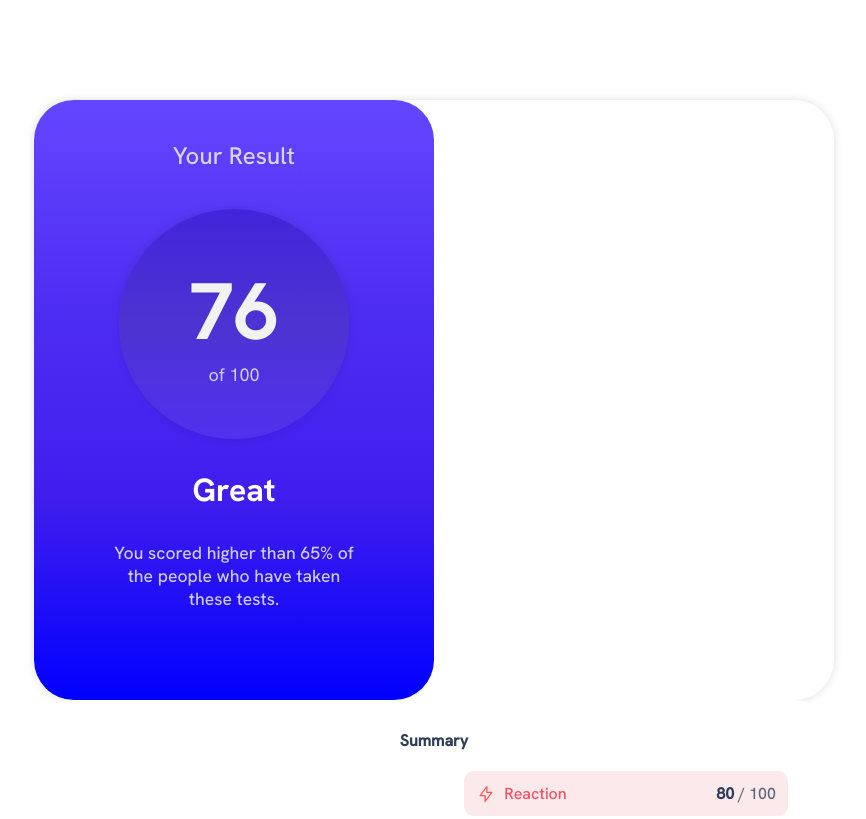
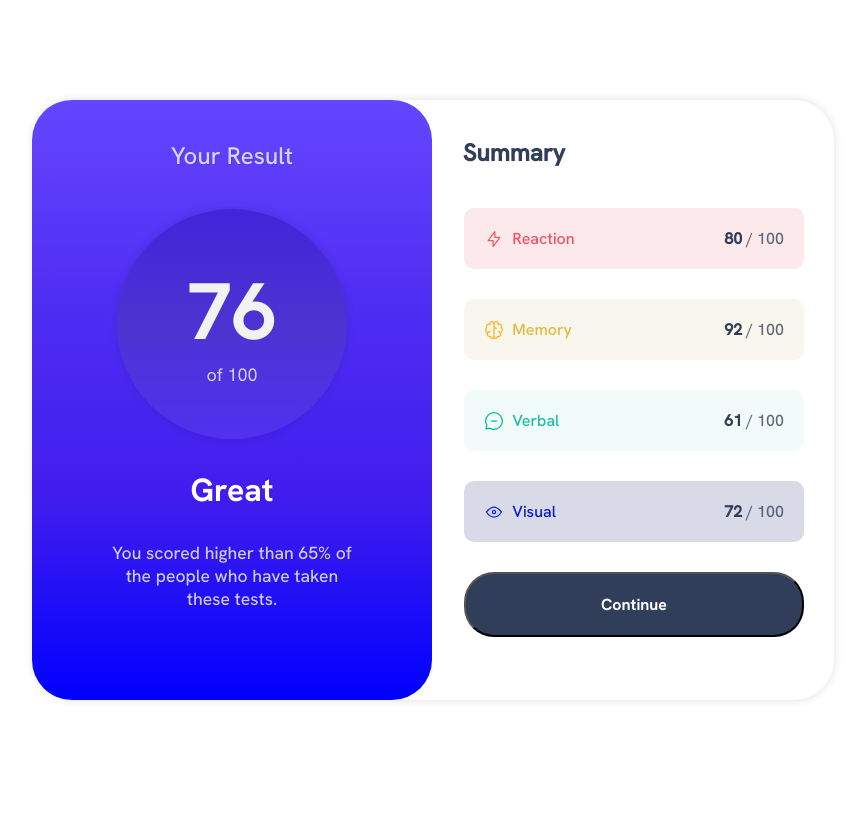
Before and after one commit to GideaoAlcantara/projeto_Componente_de_resumo_dos_resultados, a plain HTML site: page index.html in a window 1280 px wide. Shown: the top 819 px of the page, without its empty margins (206-1072 px from the left). Drawn offline with Linux system fonts and the light colour scheme.

Commit message:
concluido

```diff
--- a/estilos/active-states.css
+++ b/estilos/active-states.css
@@ -1,6 +1,10 @@
 @charset "UTF-8";
 
 @media screen and (min-width:760px) {
+
+    html,body{
+        box-sizing: border-box;
+    }
 
     section{
         display: inline;
@@ -11,6 +15,7 @@
     #div1{
         width: 400px;
         height: 600px;
+        margin: auto auto auto -2px;
 
     }
 
@@ -47,14 +52,21 @@
     }
 
 
-    #div2>{
-        width: 400px;
+    #div2{
+       width: 100%;
+       height: 100%;
+       /*border: 1px solid black;*/
+       margin: -608px 0px 0px 25px;
+       padding: 5px;
+       display: block;
+       background-color: transparent;
     }
 
     #div2>h1{
-        font-size: medium;
+        font-size: 1.5em;
+        padding: 40px 0px 20px 0px;
         text-align: center;
-        margin: 0px auto 100px auto;
+        margin: 0px -100px 0px 0px;
         color: var(--preto);
         margin-bottom: 20px;
     }
@@ -64,7 +76,7 @@
         justify-content: space-between;
         align-items: center;
         background-color: #DECC9C;
-        padding: 12px;
+        padding: 20px;
         margin:0px auto 23px 400px;
         width: 300px;
         border-radius: 10px;
@@ -72,6 +84,7 @@
 
     #div2>span.verm{
          background-color: #eda7af3f;
+         margin-bottom: 30px;
     }
     #div2>span.verm>span{
         display: flex;
@@ -82,6 +95,7 @@
      }
     #div2>span.amal{
         background-color: #dece9c2f;
+        margin-bottom: 30px;
      }
      #div2>span.amal>span{
         display: flex;
@@ -92,6 +106,7 @@
      }
      #div2>span.verd{
         background-color: #afe8e12e;
+        margin-bottom: 30px;
      }
      #div2>span.verd>span{
         display: flex;
@@ -102,6 +117,7 @@
      }
      #div2>span.azul{
         background-color: #2e37842f;
+        margin-bottom: 30px;
      }
      #div2>span.azul>span{
         display: flex;
@@ -120,13 +136,12 @@
        font-style: normal;
        color: #313e59c6;
     }
-}
 
-section>input{
-    width: 300px;
-    padding: 12px;
+    section>div#div2>input{
+        width: 340px;
+        padding: 20px;
         display: block;
-    margin: auto;
+        margin: auto 60px auto auto;
         border-radius: 30px;
         text-transform: capitalize;
         font-family: var(--txt021);
@@ -134,3 +149,10 @@ section>input{
         color: white;
         font-size: medium;
     }
+
+    section>div#div2>input:hover{
+        background-image: linear-gradient(to top,blue,#401dee,#4f2ef3,#6546ff);
+        cursor: pointer;
+        border-color: #6546ff;
+    }
+}
--- a/estilos/style.css
+++ b/estilos/style.css
@@ -61,6 +61,8 @@ section{
     left: 50%;
     top: 50%;
     transform: translate(-50%,-50%);
+    transition: width .2s , height .2s;
+    transition-timing-function: ease;
    /* border: 1px solid red;*/
     height: 700px;
     width: 350px;
@@ -69,8 +71,8 @@ section{
     border-radius: 40px 40px 40px 40px;
 }
 
-section>input{
-    width: 82%;
+section>div#div2>input{
+    width: 100%;
     padding: 12px;
     display: block;
     margin: auto;
@@ -82,7 +84,7 @@ section>input{
     font-size: medium;
 }
 
-section>input:hover{
+section>div#div2>input:hover{
     background-image: linear-gradient(to top,blue,#401dee,#4f2ef3,#6546ff);
     cursor: pointer;
     border-color: #6546ff;
--- a/index.html
+++ b/index.html
@@ -51,8 +51,9 @@
                      </span>
                     <p><strong>72</strong><em> / 100</em></p>
                 </span>
+                <input type="button" value="continue">
            </div>
-         <input type="button" value="continue">
+        <!---<input type="button" value="continue">-->
     </section>
 </body>
 </html>
```
Lines whose indentation alone changed are shown as unchanged.
